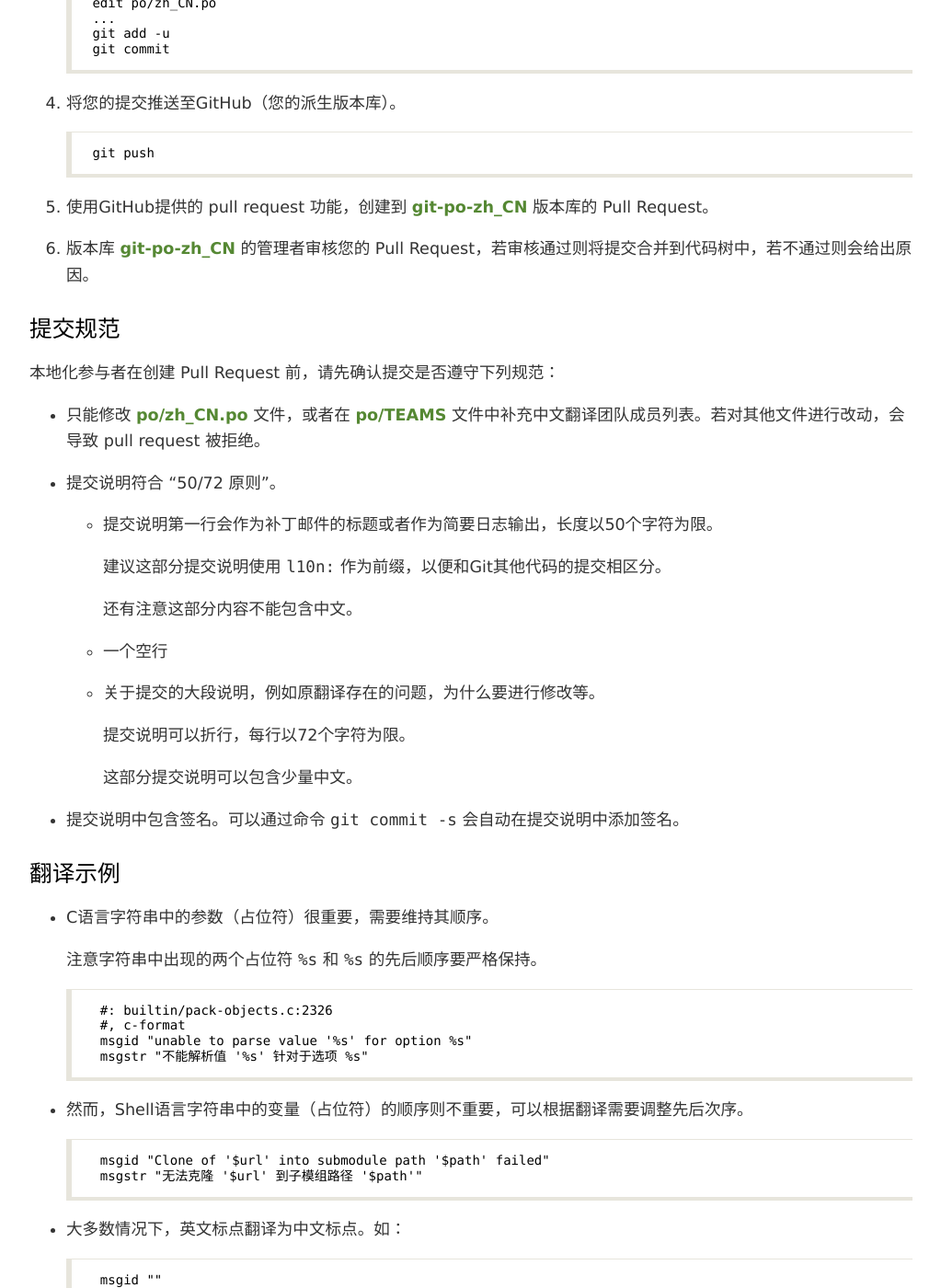
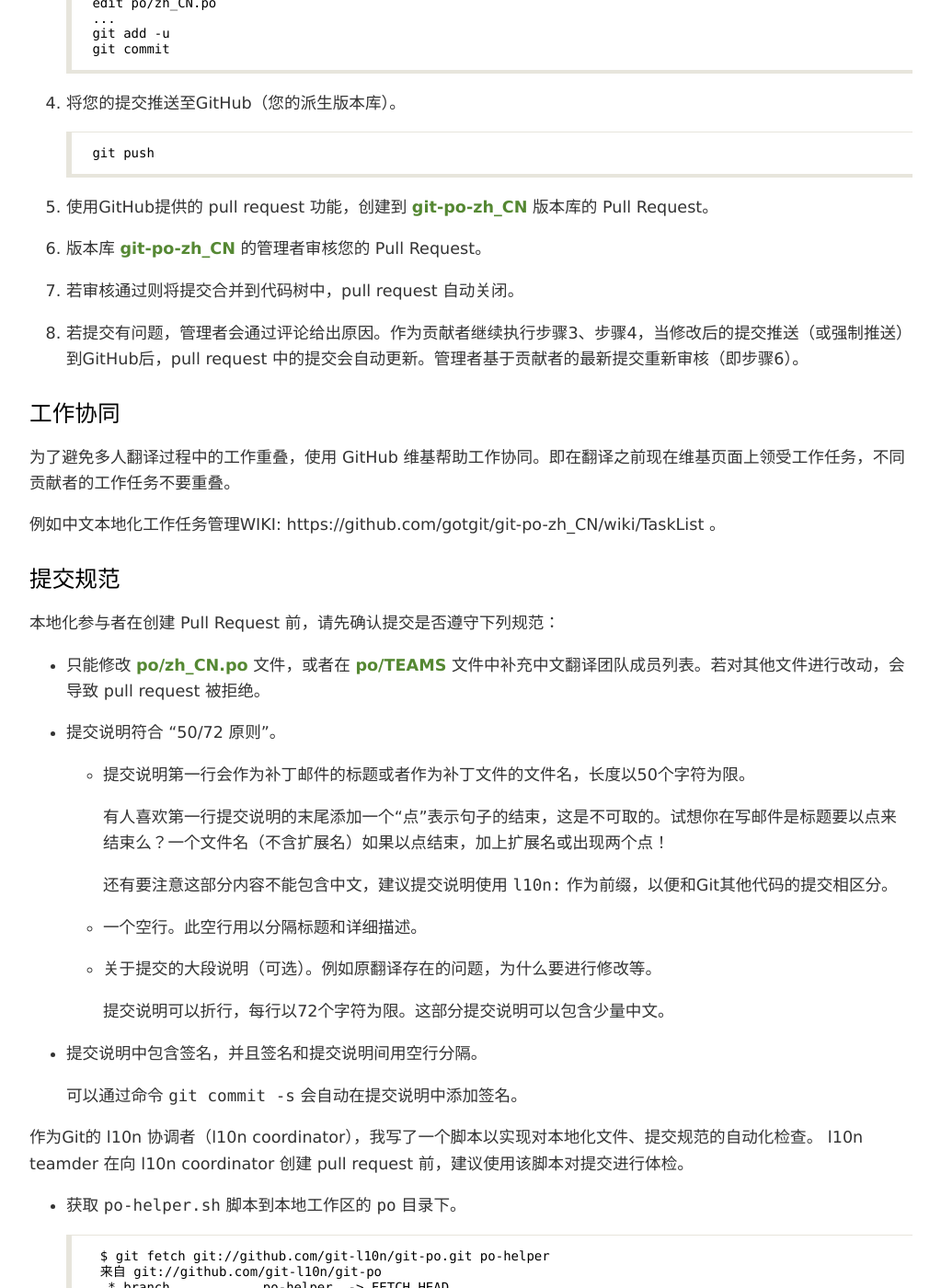
Before and after one commit to gotgit/gotgit.github.com, a Jekyll site: the page built from _posts/2012-02-28-git-l10n.md, in a window 1280 px wide and 1400 px high, scrolled down 984 px. Shown: the whole window at 92% size, without its empty margins (128-1151 px from the left). Built offline with Jekyll 4.4.1, drawn with Linux system fonts in a browser that asks for light colours; Markdown is read by kramdown in place of the engine named in the settings; comment, search, counter and statistics services are not loaded; some of the changed text lies outside the part shown.

Commit message:
Update git l10n workflow and tool kit
Signed-off-by: Jiang Xin <worldhello.net@gmail.com>

```diff
--- a/_posts/2012-02-28-git-l10n.md
+++ b/_posts/2012-02-28-git-l10n.md
@@ -12,7 +12,7 @@ Git从版本1.7.5（2011年4月）即开始国际化/本地化（i18n/l10n）的
 
 Git本地化（包括中文本地化）的协同方式不同于Git项目本身，不使用邮件列表进行提交评审，而是通过GitHub的协同工具来完成，这在Git邮件列表中有专门的讨论： [Git官方邮件列表](http://article.gmane.org/gmane.comp.version-control.git/189584) 。最终确定的工作流程参见Git源码中的文件 [po/README](https://github.com/git/git/blob/master/po/README) 。
 
-### 工作流程 ###
+### 中文本地化工作流程 ###
 
 中文本地化的协同版本库为： [https://github.com/gotgit/git-po-zh_CN/][git-po-zh_CN] ，以下简称 [git-po-zh_CN] 。
 如果您对翻译有修改或补充，请参照如下工作流程。
@@ -37,7 +37,17 @@ Git本地化（包括中文本地化）的协同方式不同于Git项目本身
 
 5. 使用GitHub提供的 pull request 功能，创建到 [git-po-zh_CN] 版本库的 Pull Request。
 
-6. 版本库 [git-po-zh_CN] 的管理者审核您的 Pull Request，若审核通过则将提交合并到代码树中，若不通过则会给出原因。
+6. 版本库 [git-po-zh_CN] 的管理者审核您的 Pull Request。
+
+7. 若审核通过则将提交合并到代码树中，pull request 自动关闭。
+
+8. 若提交有问题，管理者会通过评论给出原因。作为贡献者继续执行步骤3、步骤4，当修改后的提交推送（或强制推送）到GitHub后，pull request 中的提交会自动更新。管理者基于贡献者的最新提交重新审核（即步骤6）。
+
+### 工作协同 ###
+
+为了避免多人翻译过程中的工作重叠，使用 GitHub 维基帮助工作协同。即在翻译之前现在维基页面上领受工作任务，不同贡献者的工作任务不要重叠。
+
+例如中文本地化工作任务管理WIKI: https://github.com/gotgit/git-po-zh_CN/wiki/TaskList 。
 
 ### 提交规范 ###
 
@@ -47,33 +57,65 @@ Git本地化（包括中文本地化）的协同方式不同于Git项目本身
 
 * 提交说明符合 “50/72 原则”。
 
-  - 提交说明第一行会作为补丁邮件的标题或者作为简要日志输出，长度以50个字符为限。
+  - 提交说明第一行会作为补丁邮件的标题或者作为补丁文件的文件名，长度以50个字符为限。
 
-    建议这部分提交说明使用 `l10n:` 作为前缀，以便和Git其他代码的提交相区分。
+    有人喜欢第一行提交说明的末尾添加一个“点”表示句子的结束，这是不可取的。试想你在写邮件是标题要以点来结束么？一个文件名（不含扩展名）如果以点结束，加上扩展名或出现两个点！
 
-    还有注意这部分内容不能包含中文。
+    还有要注意这部分内容不能包含中文，建议提交说明使用 `l10n:` 作为前缀，以便和Git其他代码的提交相区分。
 
-  - 一个空行
+  - 一个空行。此空行用以分隔标题和详细描述。
 
-  - 关于提交的大段说明，例如原翻译存在的问题，为什么要进行修改等。
+  - 关于提交的大段说明（可选）。例如原翻译存在的问题，为什么要进行修改等。
 
-    提交说明可以折行，每行以72个字符为限。
+    提交说明可以折行，每行以72个字符为限。这部分提交说明可以包含少量中文。
 
-    这部分提交说明可以包含少量中文。
+* 提交说明中包含签名，并且签名和提交说明间用空行分隔。
 
+  可以通过命令 `git commit -s` 会自动在提交说明中添加签名。
 
-* 提交说明中包含签名。可以通过命令 `git commit -s` 会自动在提交说明中添加签名。
+作为Git的 l10n 协调者（l10n coordinator），我写了一个脚本以实现对本地化文件、提交规范的自动化检查。
+l10n teamder 在向 l10n coordinator 创建 pull request 前，建议使用该脚本对提交进行体检。
+
+* 获取 `po-helper.sh` 脚本到本地工作区的 `po` 目录下。
+
+        $ git fetch git://github.com/git-l10n/git-po.git po-helper
+        来自 git://github.com/git-l10n/git-po
+         * branch            po-helper  -> FETCH_HEAD
+        $ git checkout FETCH_HEAD -- po/
+
+* 检查本地的新提交。
+
+        $ po/po-helper.sh check commits
+
+* 检查最近的5次提交。
+
+        $ po/po-helper.sh check commits HEAD~5
+
+* 检查本地化文件。
+
+        $ po/po-helper.sh check commits zh_CN.po
+
+* l10n 协调者对本地化的全面检查。
+
+        $ po/po-helper.sh check
 
 ### 翻译示例 ###
 
 * C语言字符串中的参数（占位符）很重要，需要维持其顺序。
 
-  注意字符串中出现的两个占位符 `%s` 和 `%s` 的先后顺序要严格保持。
+  注意字符串中出现的两个占位符 `%d` 和 `%s` 的先后顺序要严格保持，或者采用后面的解决方案。
 
-        #: builtin/pack-objects.c:2326
+        #: builtin/apply.c:824
         #, c-format
-        msgid "unable to parse value '%s' for option %s"
-        msgstr "不能解析值 '%s' 针对于选项 %s"
+        msgid "regexec returned %d for input: %s"
+        msgstr "regexec 返回 %d，输入为：%s"
+
+* 如果确有需要，可以使用类似 `%<n>$s` 的语法对C语言字符串中的参数（占位符）进行标记，以便调整语序。
+
+        #: builtin/apply.c:3266
+        #, c-format
+        msgid "new mode (%o) of %s does not match old mode (%o)%s%s"
+        msgstr "%2$s 的新模式（%1$o）和旧模式（%3$o）%4$s%5$s 不匹配"
 
 * 然而，Shell语言字符串中的变量（占位符）的顺序则不重要，可以根据翻译需要调整先后次序。
 
@@ -184,6 +226,31 @@ Git本地化（包括中文本地化）的协同方式不同于Git项目本身
         "将要删除的分支 '%s' 已经被合并到\n"
         "         '%s'，但未合并到 HEAD。"
 
+## 工具 ##
+
+* VIM 和 po.vim
+
+  安装 `po.vim` 插件后，使用 VIM 编辑 `.po` 文件，可以使用如下热键非常方便地进行本地化工作。
+
+  - `\u` - 下一条未翻译条目
+  - `\U` - 上一条未翻译条目
+  - `\f` - 下一条fuzzy条目
+  - `\F` - 上一条fuzzy条目
+  - `\c` - 将 msgid 的字符串拷贝至 msgstr
+  - `\d` - 删除 msgstr 字符串
+  - `\z` - 将字串标记为 fuzzy
+  - `\Z` - 移除字串标的 fuzzy 标记
+  - `\s` - 显示统计信息
+  - `\W` - 格式化文件
+
+  下载地址: http://www.vim.org/scripts/script.php?script_id=2530
+
+* kbabel, loaklize
+
+  Linux 平台有非常好用的图形界面工具辅助本地化，如 kbabel, lokalize 等工具可以方便地对 `.po` 文件进行编辑。
+
+  不过我还是喜欢在文本工作模式（VIM + po.vim），尤其是切换到 Mac OS X 平台后无法用到 kbabel 和 lokalize。
+
 ## 术语表 ##
 
 已翻译内容中涉及到的术语的翻译做到了基本一致，若遇到不确认的术语请先在已翻译内容中查找，恕不一一列举。
```
